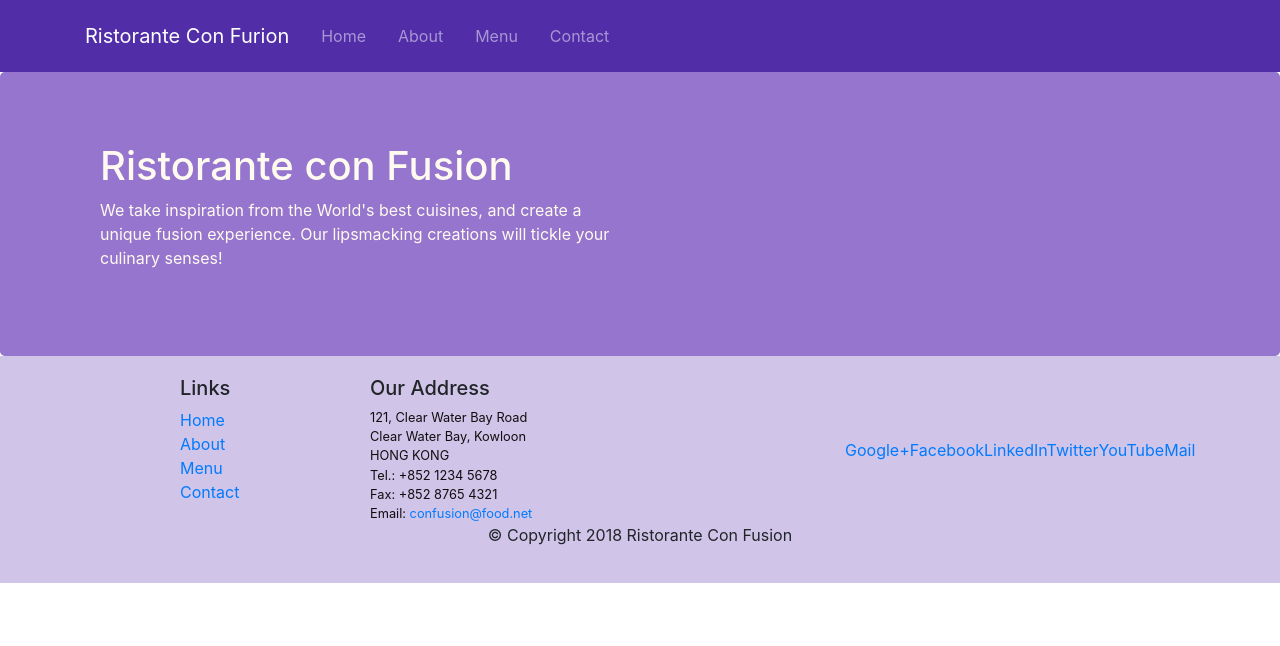
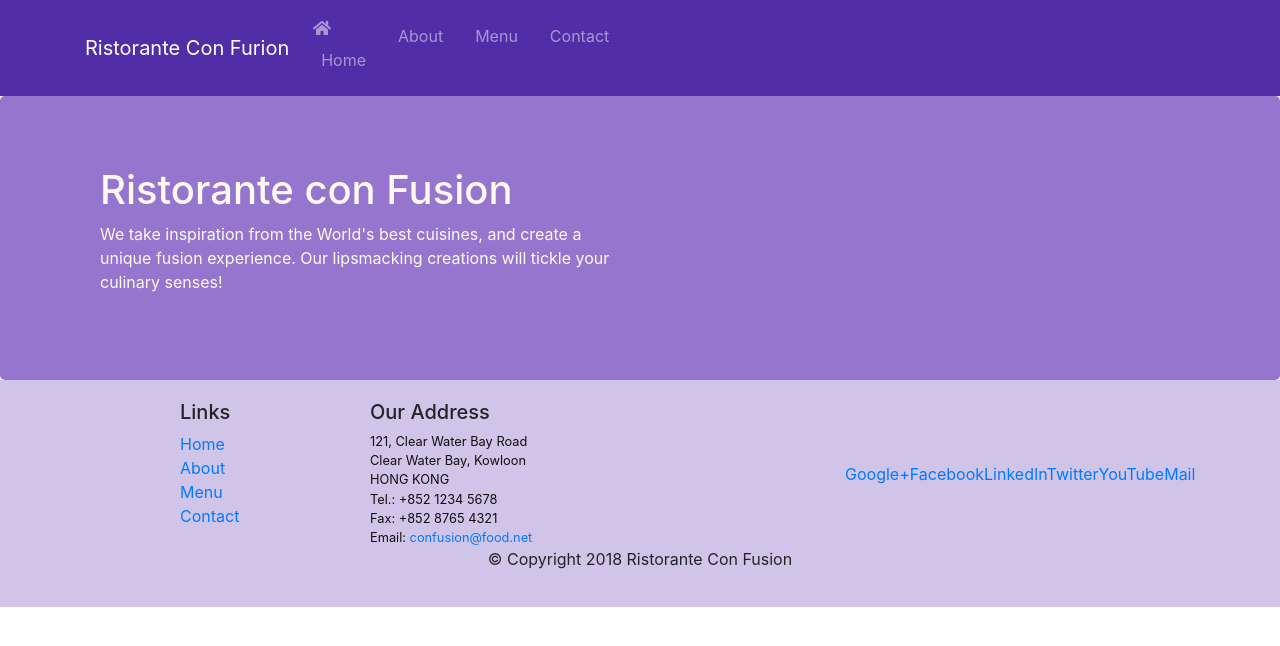
Before and after one commit to ieva1919/UI-Frameworks-and-Tools-Bootstrap-4, a React (Create React App) app: page /menu in a window 1280 px wide. Shown: the top 646 px of the page. Built offline with nearby package versions, Linux system fonts and the light colour scheme.

Commit message:
add icons

```diff
--- a/package.json
+++ b/package.json
@@ -3,6 +3,9 @@
   "version": "0.1.0",
   "private": true,
   "dependencies": {
+    "@fortawesome/fontawesome-svg-core": "^1.2.32",
+    "@fortawesome/free-solid-svg-icons": "^5.15.1",
+    "@fortawesome/react-fontawesome": "^0.1.11",
     "@testing-library/jest-dom": "^4.2.4",
     "@testing-library/react": "^9.5.0",
     "@testing-library/user-event": "^7.2.1",
@@ -10,6 +13,7 @@
     "node-sass": "^4.14.1",
     "react": "^16.13.1",
     "react-bootstrap": "^1.3.0",
+    "react-bootstrap-icons": "^1.0.0",
     "react-dom": "^16.13.1",
     "react-router-dom": "^5.2.0",
     "react-scripts": "3.4.3"
--- a/src/Components/Menu.jsx
+++ b/src/Components/Menu.jsx
@@ -1,9 +1,12 @@
+import { FontAwesomeIcon } from '@fortawesome/react-fontawesome';
 import React from 'react'
 import { Nav, Navbar } from 'react-bootstrap';
 import {
     Link
 } from "react-router-dom";
 import "./Menu.scss"
+import { faHome } from '@fortawesome/free-solid-svg-icons'
+
 
 
 function Menu() {
@@ -12,11 +15,11 @@ function Menu() {
             <div className="container">
                 <Navbar.Toggle aria-controls="basic-navbar-nav" />
                 <Navbar.Collapse id="basic-navbar-nav">
-                    <Link to="/">
+                    <Link to="/home">
                         <Navbar.Brand> Ristorante Con Furion</Navbar.Brand>
                     </Link>
                     <Nav >
-                        <Nav.Link className="nav-item "><Link className="nav-link" to="/home">Home</Link></Nav.Link>
+                        <Nav.Link className="nav-item "><FontAwesomeIcon icon={faHome} /><Link className="nav-link" to="/home">Home</Link></Nav.Link>
                         <Nav.Link className="nav-item"><Link className="nav-link" to="/about">About</Link></Nav.Link>
                         <Nav.Link className="nav-item"><Link className="nav-link" to="/menu">Menu</Link></Nav.Link>
                         <Nav.Link className="nav-item"><Link className="nav-link" to="/contact">Contact</Link></Nav.Link>
```
Also changed, not shown: 1 other file (tests, documents, lock files or other folders).
